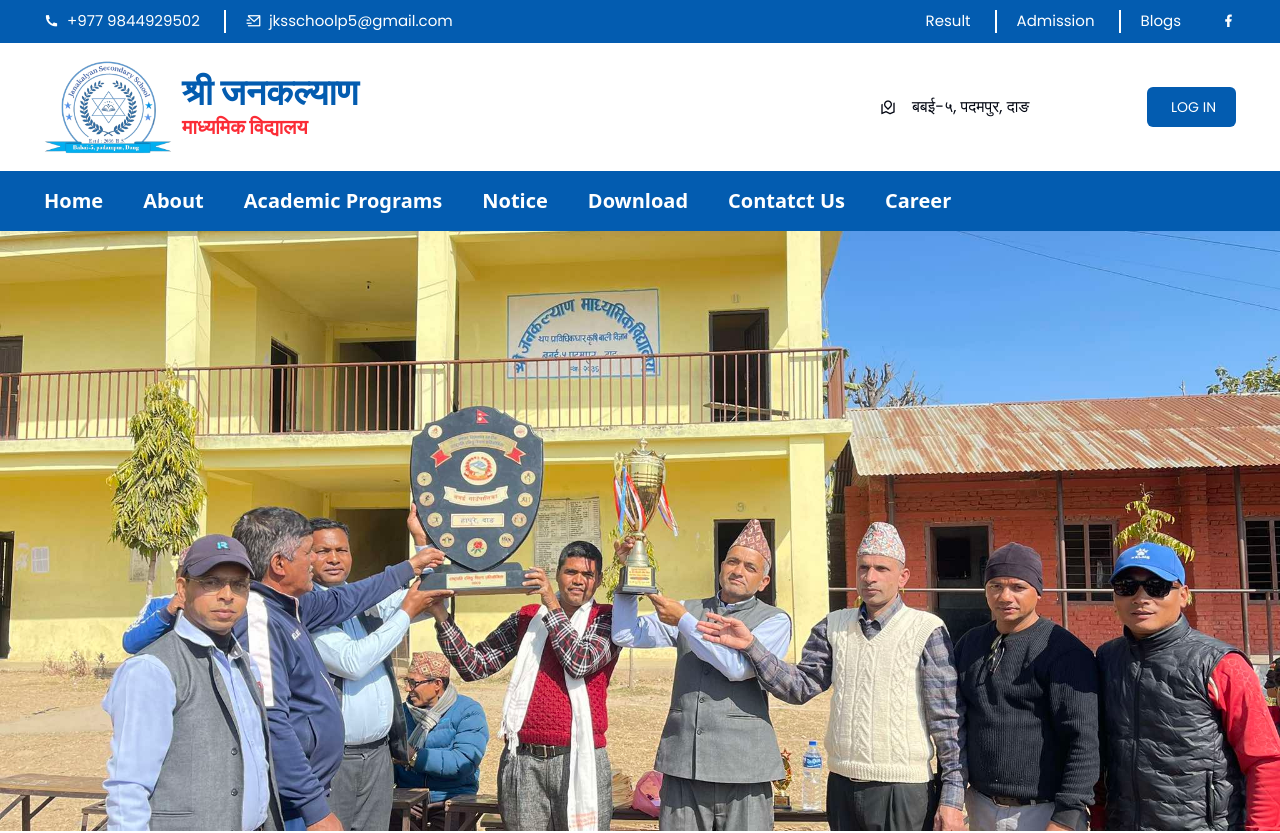
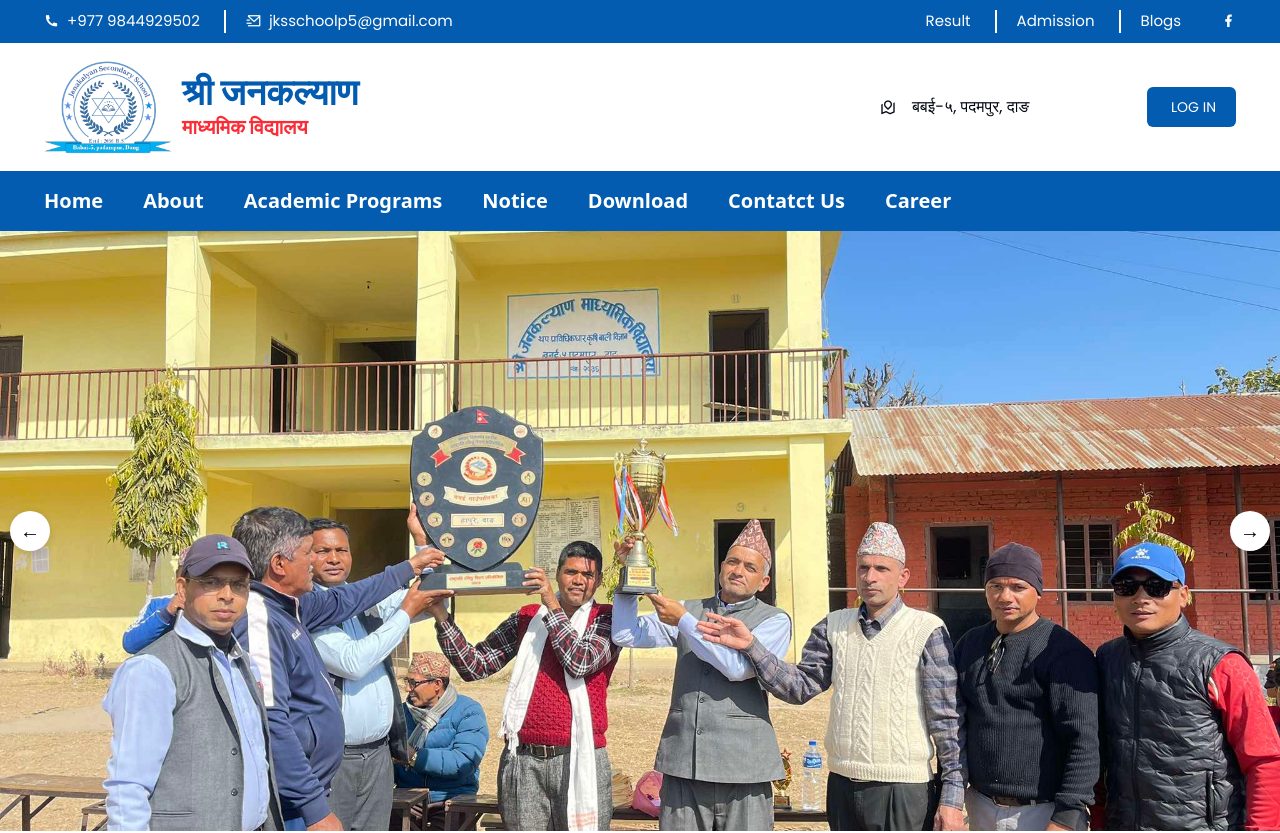
Before and after one commit to GShix/JKS_School_Babai5, a React (Vite) app in the folder frontend/: page / in a window 1280 px wide. Shown: the top 833 px of the page. Built offline with nearby package versions, Linux system fonts and the light colour scheme; some icons are missing.

Commit message:
prevImage

```diff
--- a/frontend/src/components/Hero.tsx
+++ b/frontend/src/components/Hero.tsx
@@ -35,22 +35,22 @@ export default function Hero() {
             alt="carousel"
             // style={{ width: '100%', height: '100%', objectFit: 'cover', borderRadius: 8, transition: 'opacity 0.5s' }}
           />
-          {/* <button
+          <button
             className="carousel-button prev"
             style={{ position: 'absolute', top: '50%', left: 10, transform: 'translateY(-50%)', background: '#fff', border: 'none', borderRadius: '50%', width: 40, height: 40, fontSize: 20, cursor: 'pointer', boxShadow: '0 2px 8px rgba(0,0,0,0.15)' }}
             onClick={prevImage}
             aria-label="Previous"
           >
             &#8592;
-          </button> */}
-          {/* <button
+          </button>
+          <button
             className="carousel-button next"
             style={{ position: 'absolute', top: '50%', right: 10, transform: 'translateY(-50%)', background: '#fff', border: 'none', borderRadius: '50%', width: 40, height: 40, fontSize: 20, cursor: 'pointer', boxShadow: '0 2px 8px rgba(0,0,0,0.15)' }}
             onClick={nextImage}
             aria-label="Next"
           >
             &#8594;
-          </button> */}
+          </button>
         </div>
         <div style={{ textAlign: 'center', marginTop: 8 }}>
           {images.map((_, idx) => (
```
